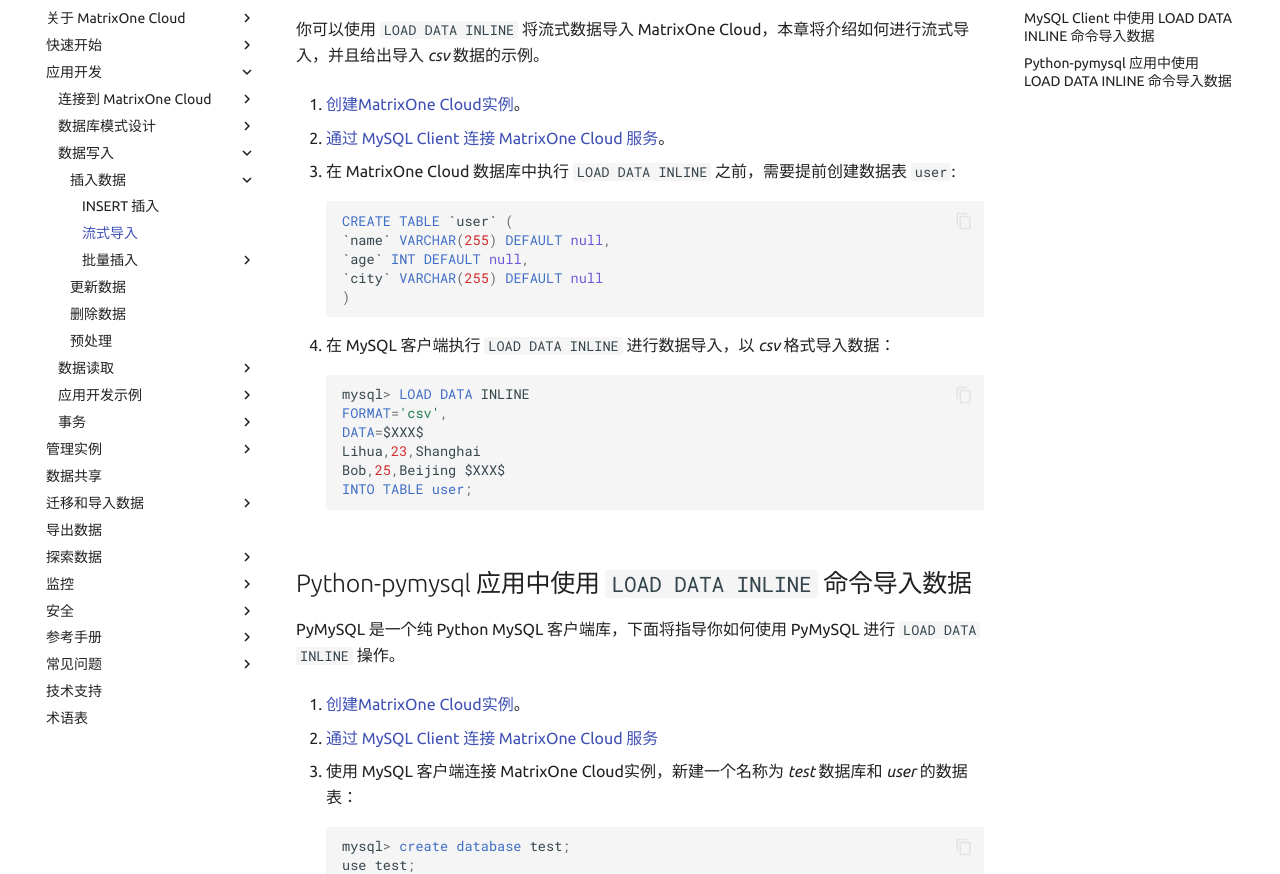
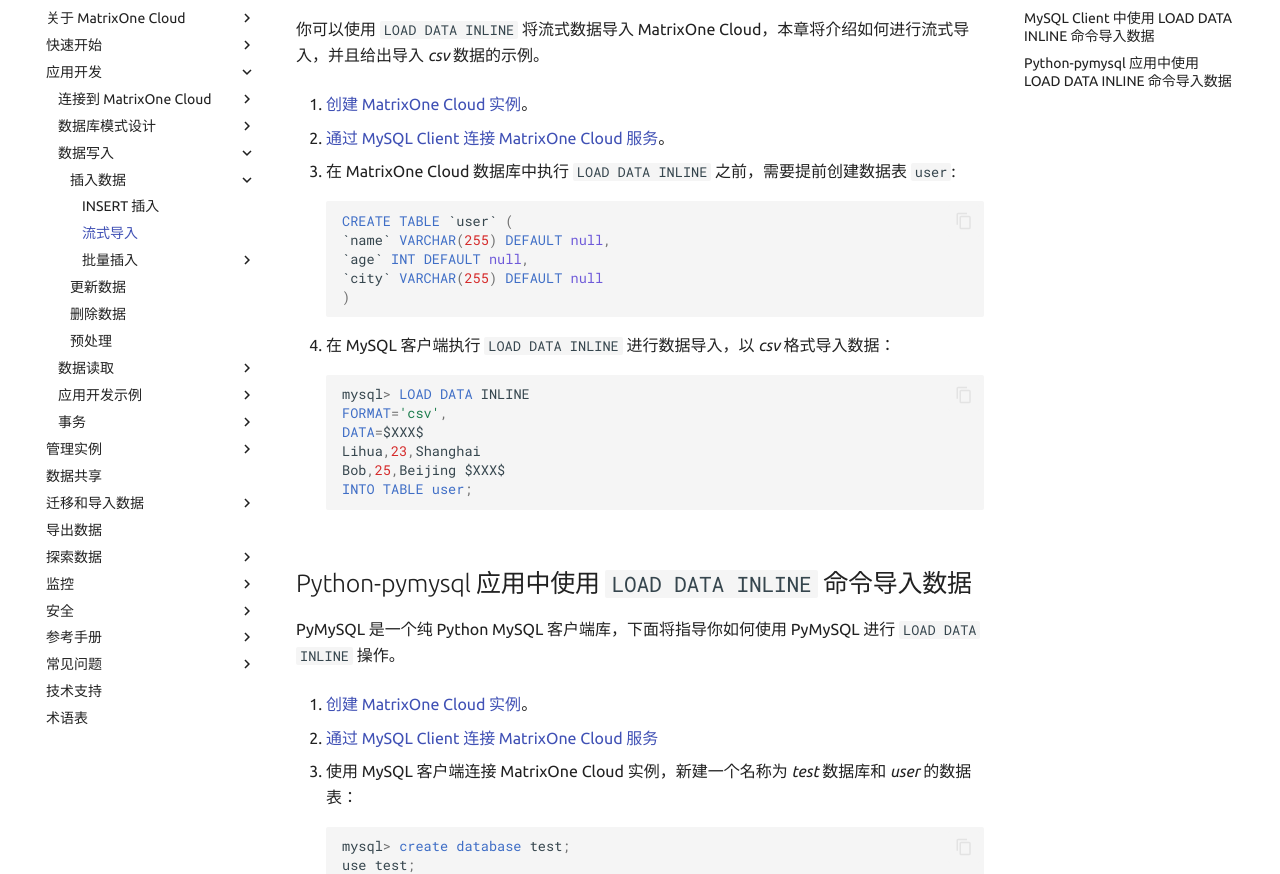
Before and after one commit to yangj1211/moc-docs, an MkDocs documentation site: the page built from docs/MatrixOne-Cloud/App-Develop/import-data/stream-load.md, in a window 1280 px wide and 1400 px high, scrolled down 695 px. Shown: the part 165-1039 px from the top of the window. Built offline with MkDocs 1.6.1 and Material for MkDocs 9.7.7, drawn with Linux system fonts in a browser that asks for light colours; comment, search, counter and statistics services are not loaded; the version menu is left out.

````diff
--- a/docs/MatrixOne-Cloud/App-Develop/import-data/stream-load.md
+++ b/docs/MatrixOne-Cloud/App-Develop/import-data/stream-load.md
@@ -35,7 +35,7 @@ INTO TABLE tbl_name;
 
 你可以使用 `LOAD DATA INLINE` 将流式数据导入 MatrixOne Cloud，本章将介绍如何进行流式导入，并且给出导入 *csv* 数据的示例。
 
-1. [创建MatrixOne Cloud实例](../../Instance-Mgmt/create-instance.md)。
+1. [创建 MatrixOne Cloud 实例](../../Instance-Mgmt/create-instance.md)。
 
 2. [通过 MySQL Client 连接 MatrixOne Cloud 服务](../connect-mo/database-client-tools.md#mysql-client-matrixone-cloud)。
 
@@ -65,11 +65,11 @@ INTO TABLE tbl_name;
 
 PyMySQL 是一个纯 Python MySQL 客户端库，下面将指导你如何使用 PyMySQL 进行 `LOAD DATA INLINE` 操作。
 
-1. [创建MatrixOne Cloud实例](../../Instance-Mgmt/create-instance.md)。
+1. [创建 MatrixOne Cloud 实例](../../Instance-Mgmt/create-instance.md)。
 
 2. [通过 MySQL Client 连接 MatrixOne Cloud 服务](../connect-mo/database-client-tools.md#mysql-client-matrixone-cloud)
 
-3. 使用 MySQL 客户端连接 MatrixOne Cloud实例，新建一个名称为 *test* 数据库和 *user* 的数据表：
+3. 使用 MySQL 客户端连接 MatrixOne Cloud 实例，新建一个名称为 *test* 数据库和 *user* 的数据表：
 
     ```sql
     mysql> create database test;
````
